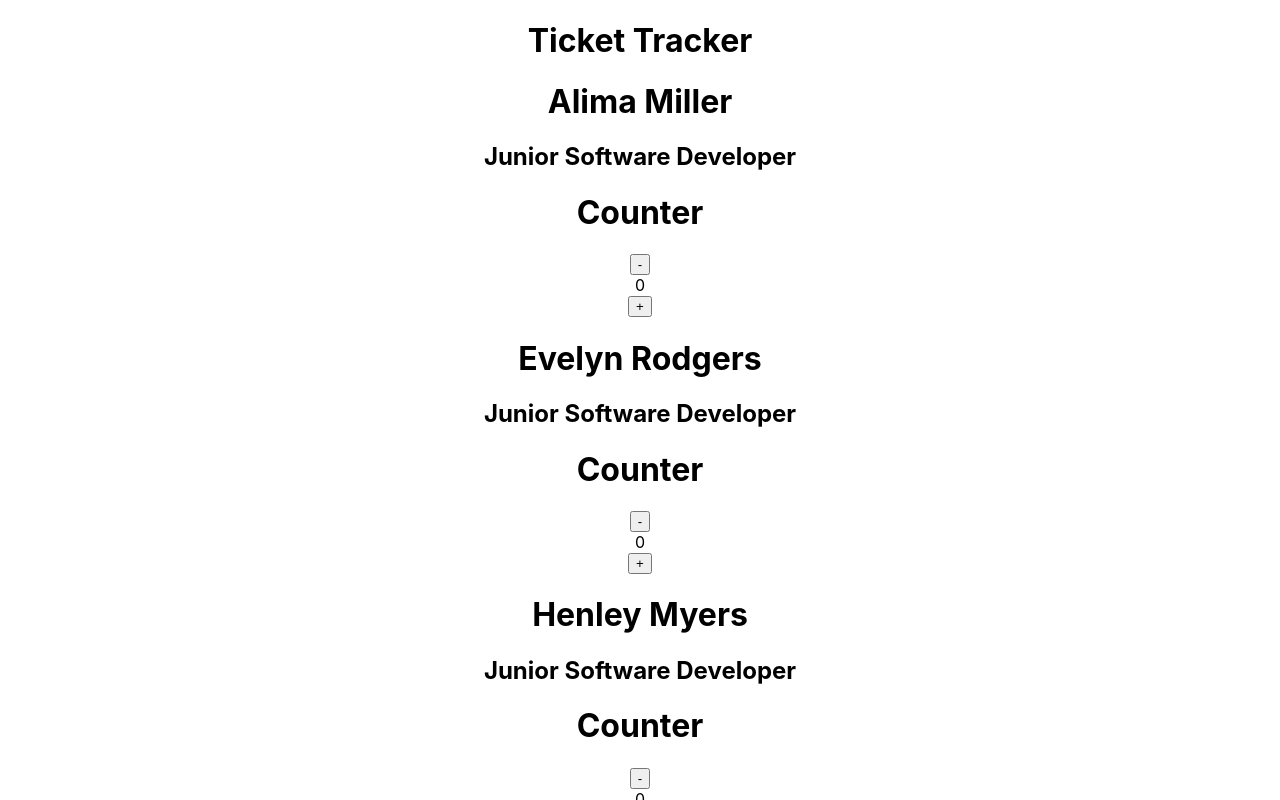
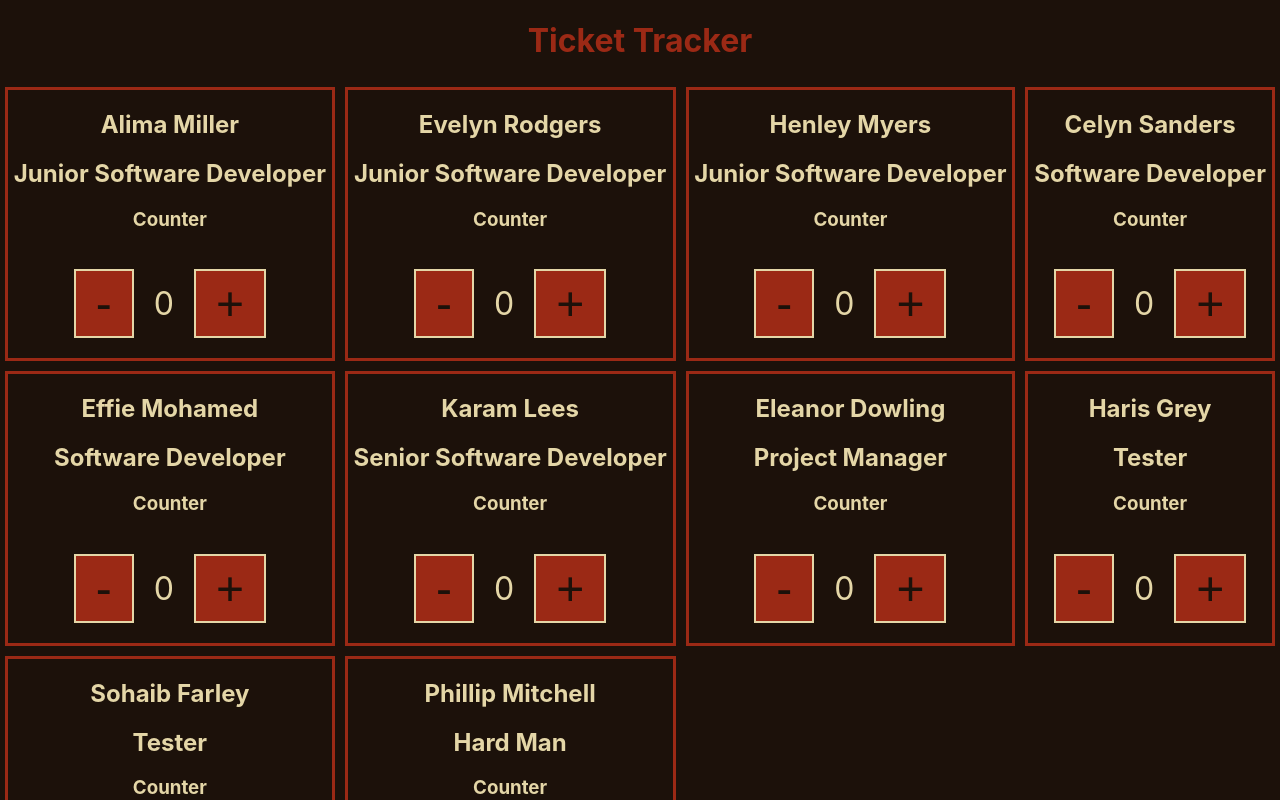
Before and after one commit to LewisLovett/ticket-tracker, a React (Create React App) app in the folder ticket-tracker/: page / in a window 1280 px wide. Shown: the top 800 px of the page. Built offline with nearby package versions, Linux system fonts and the light colour scheme.

Commit message:
Improved CSS

```diff
--- a/ticket-tracker/src/App.js
+++ b/ticket-tracker/src/App.js
@@ -1,5 +1,5 @@
 import logo from './logo.svg';
-import './App.css';
+import './App.scss';
 import Ticket from './components/Ticket/Ticket.jsx';
 import team from './data/team.js';
 
--- /dev/null
+++ b/ticket-tracker/src/App.scss
@@ -0,0 +1,10 @@
+@use "./assets/sass/variables" as *;
+
+body{
+    background-color: $color-primary;
+}
+
+h1{
+    color: $color-tertiary;
+    text-align: center;
+}
--- /dev/null
+++ b/ticket-tracker/src/assets/sass/_variables.scss
@@ -0,0 +1,3 @@
+$color-primary:#1C110A;
+$color-secondary:#E4D6A7;
+$color-tertiary:#9B2915;
--- a/ticket-tracker/src/components/Counter/Counter.jsx
+++ b/ticket-tracker/src/components/Counter/Counter.jsx
@@ -3,10 +3,12 @@ import "./Counter.scss";
 const Counter = (props) => {
     return (
         <>
-            <h1>Counter</h1>
+            <h3>Counter</h3>
+            <div className="buttonContainer">
             <button>-</button>
             <div>0</div>
             <button>+</button>
+            </div>
         </>
     );
 };
--- a/ticket-tracker/src/components/Counter/Counter.scss
+++ b/ticket-tracker/src/components/Counter/Counter.scss
@@ -0,0 +1,18 @@
+@use "../../assets/sass/variables" as *;
+
+.buttonContainer{
+    display: flex;
+    justify-content: center;
+    align-items: center;
+    font-size: 2em;
+
+}
+
+button{
+    background-color: $color-tertiary;
+    color: $color-primary;
+    padding: 5px 20px;
+    margin: 20px;
+    font-size: 1.5em;
+    border: 2px $color-secondary solid;
+}
--- a/ticket-tracker/src/components/Ticket/Ticket.jsx
+++ b/ticket-tracker/src/components/Ticket/Ticket.jsx
@@ -4,16 +4,14 @@ import Counter from "../Counter/Counter";
 const Ticket = (props) => {
 
     const ticketListJSX = props.teamTickets.map((ticket) => (
-        <>
-        <h1>{ticket.name}</h1>
-        <h2>{ticket.role}</h2>
-        <Counter/>
-    </>
+        <div className="ticket">
+            <h2>{ticket.name}</h2>
+            <h2>{ticket.role}</h2>
+            <Counter/>
+        </div>
     ));
 
-    return(<>
-    {ticketListJSX}
-    </>)
+    return(<div className="ticketContainer">{ticketListJSX}</div>)
 }
 
 export default Ticket;
--- a/ticket-tracker/src/components/Ticket/Ticket.scss
+++ b/ticket-tracker/src/components/Ticket/Ticket.scss
@@ -0,0 +1,37 @@
+@use "../../assets/sass/variables" as *;
+
+.ticketContainer{
+    display: grid;
+    grid-template-columns: auto;
+}
+
+.ticket{
+    border: 3px $color-tertiary solid;
+    margin: 5px;
+    text-align: center;
+    color: $color-secondary;
+}
+
+@media only screen and (min-width: 500px){
+    .ticketContainer{
+        grid-template-columns: auto auto;
+    }
+}
+
+@media only screen and (min-width: 900px){
+    .ticketContainer{
+        grid-template-columns: auto auto auto;
+    }
+}
+
+@media only screen and (min-width: 1200px){
+    .ticketContainer{
+        grid-template-columns: auto auto auto auto;
+    }
+}
+
+@media only screen and (min-width: 1500px){
+    .ticketContainer{
+        grid-template-columns: auto auto auto auto auto;
+    }
+}
```
